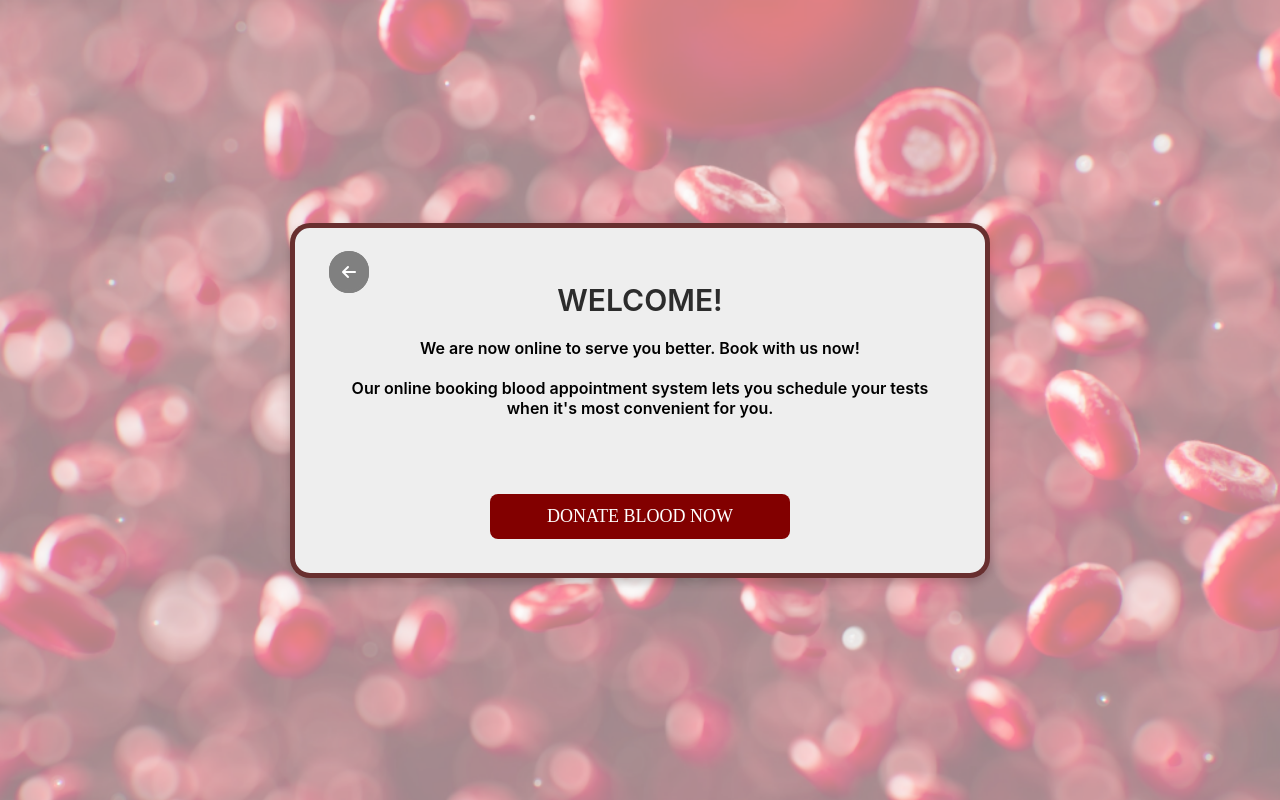
After one commit to Jeromeoo/VIRTUAL-LIFESAVERS, a PHP site: page /confirmation-donate.php in a window 1280 px wide. The commit adds this page. Run offline with PHP 8.4, Linux system fonts and the light colour scheme.

Commit message:
AHAHAHAHA

```diff
--- /dev/null
+++ b/confirmation-donate.php
@@ -0,0 +1,31 @@
+<!DOCTYPE html>
+<html>
+  <head>
+    <meta charset="UTF-8">
+    <meta name="viewport" content="width=device-width, initial-scale=1.0">
+    <title>Donate Confirmation</title>
+    <link rel="stylesheet" href="css/confirmation-donate.css">
+    <link rel="preconnect" href="https://fonts.googleapis.com">
+<link rel="preconnect" href="https://fonts.gstatic.com" crossorigin>
+<link rel="stylesheet" href="https://cdnjs.cloudflare.com/ajax/libs/font-awesome/6.4.2/css/all.min.css" integrity="sha512-z3gLpd7yknf1YoNbCzqRKc4qyor8gaKU1qmn+CShxbuBusANI9QpRohGBreCFkKxLhei6S9CQXFEbbKuqLg0DA==" crossorigin="anonymous" referrerpolicy="no-referrer" />
+  </head>
+
+  <body>
+
+    <div class="wrapper">
+      <a href="homepage2.php" ><i class="fa-solid fa-arrow-left"></i></a>
+      <br>
+      <h2>WELCOME!</h2> <br>
+      <p class="announcement">We are now online to serve you better. Book with us now! <br><br> Our online booking blood appointment system lets you schedule your tests when it's most convenient for you.</p>
+
+      <br><br><br>
+      <div class="donate-btn2">
+
+        <a href="BDform.php">DONATE BLOOD NOW</a>
+
+    </div>
+
+    </form>
+
+  </body>
+</html>
--- /dev/null
+++ b/css/confirmation-donate.css
@@ -0,0 +1,112 @@
+*{
+  margin: 0;
+  padding: 0;
+  box-sizing: border-box;
+  font-family: 'Inter', sans-serif;
+}
+
+body {
+  min-height: 100vh;
+  display: flex;
+  align-items: center;
+  justify-content: center;
+  background: white;
+  background-image: url(images/about-bgimg.png);
+  background-position: center;
+  background-repeat: no-repeat;
+  background-size: cover;
+}
+
+p{
+  font-weight: 600;
+}
+
+.wrapper {
+  position: relative;
+  max-width: 700px;
+  width: 100%;
+  background: #EEEEEE;
+  padding: 34px;
+  border-radius: 20px;
+  box-shadow: 0 5px 10px rgba(0,0,0,0.2);
+  border: 5px solid rgba(72, 0, 0, 0.80);
+}
+
+.wrapper h2 {
+  position: relative;
+  font-size: 30px;
+  font-weight: 600;
+  color: #2C2C2C;
+  text-align: center;
+}
+
+.wrapper h2::before {
+  content: '';
+  position: absolute;
+  left: 0;
+  bottom: 0;
+  height: 3px;
+  width: 28px;
+  border-radius: 12px;
+}
+.wrapper form {
+  margin-top: 30px;
+
+}
+
+.wrapper form .input-box {
+  height: 52px;
+  margin: 18px 0;
+
+}
+
+a {
+  border: solid;
+  border-color: gray;
+  padding-left: 10px;
+  padding-right: 10px;
+  padding-top: 8px;
+  padding-bottom: 8px;
+  background-color: gray;
+  color: white;
+  border-radius: 50px;
+}
+
+
+
+
+.announcement {
+  text-align: center;
+}
+
+.donate-btn2 {
+  display: flex;
+  justify-content: center;
+  text-align: center;
+  align-self: center;
+}
+
+.donate-btn2 a {
+  margin-top: 16px;
+  outline: none;
+  border: none;
+  border-radius: 8px;
+  padding: 12px 24px;
+  color: white;
+  font-family: 'Vollkorn', serif;
+  font-size: 18px;
+  font-weight: var(--fw-bold);
+  background-color: #820000;
+  cursor: pointer;
+  text-decoration: none;
+  width: 300px;
+}
+
+
+.donate-btn2 a:hover{
+  opacity: 0.8;
+}
+
+.donate-btn2 a:active{
+  opacity: 0.5;
+}
--- a/css/epsave.css
+++ b/css/epsave.css
@@ -53,8 +53,9 @@ body {
 }
 
 .wrapper a{
-    font-weight: bold;
-    font-size: large;
+    font-weight: 500;
+    font-size: 20px;
+
 }
 
 .wrapper i {
```
Also changed, not shown: donors.html (deleted, +0 -71 lines), epsave.html (+6 -10 lines).
